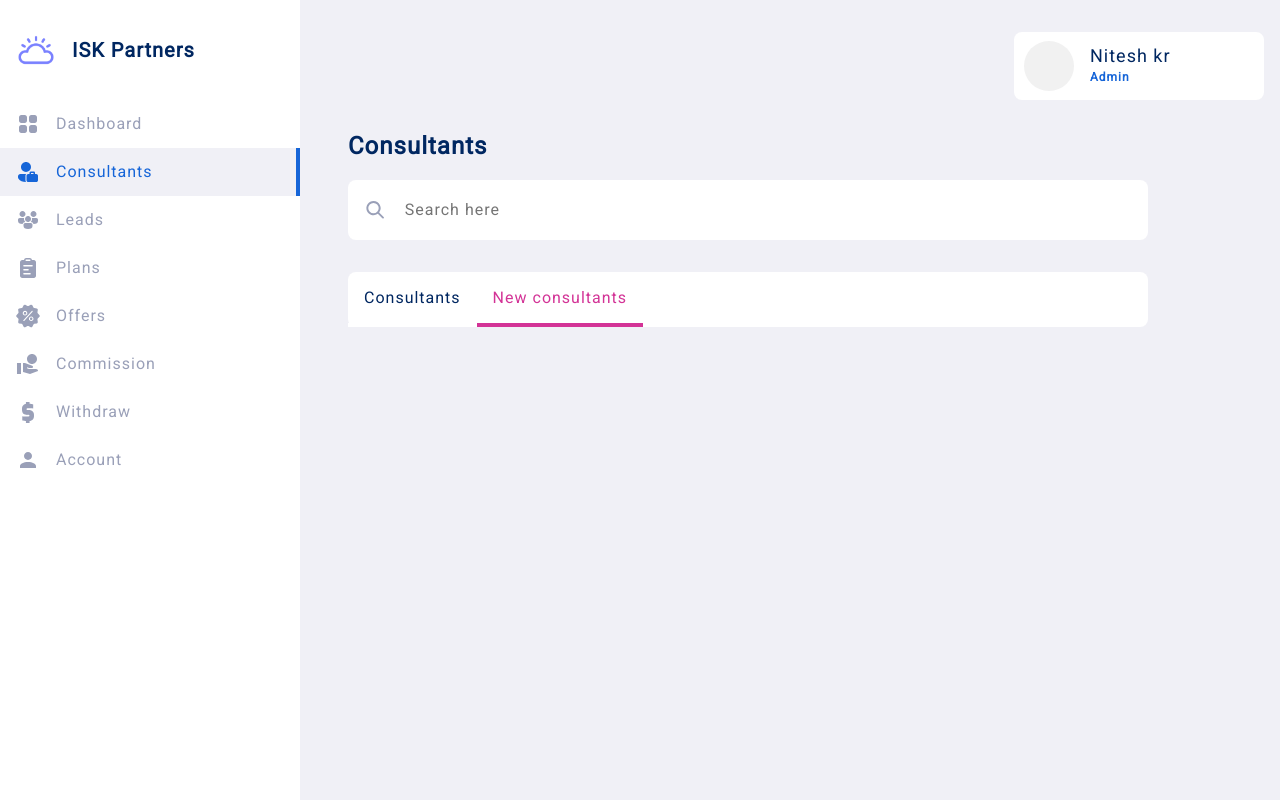
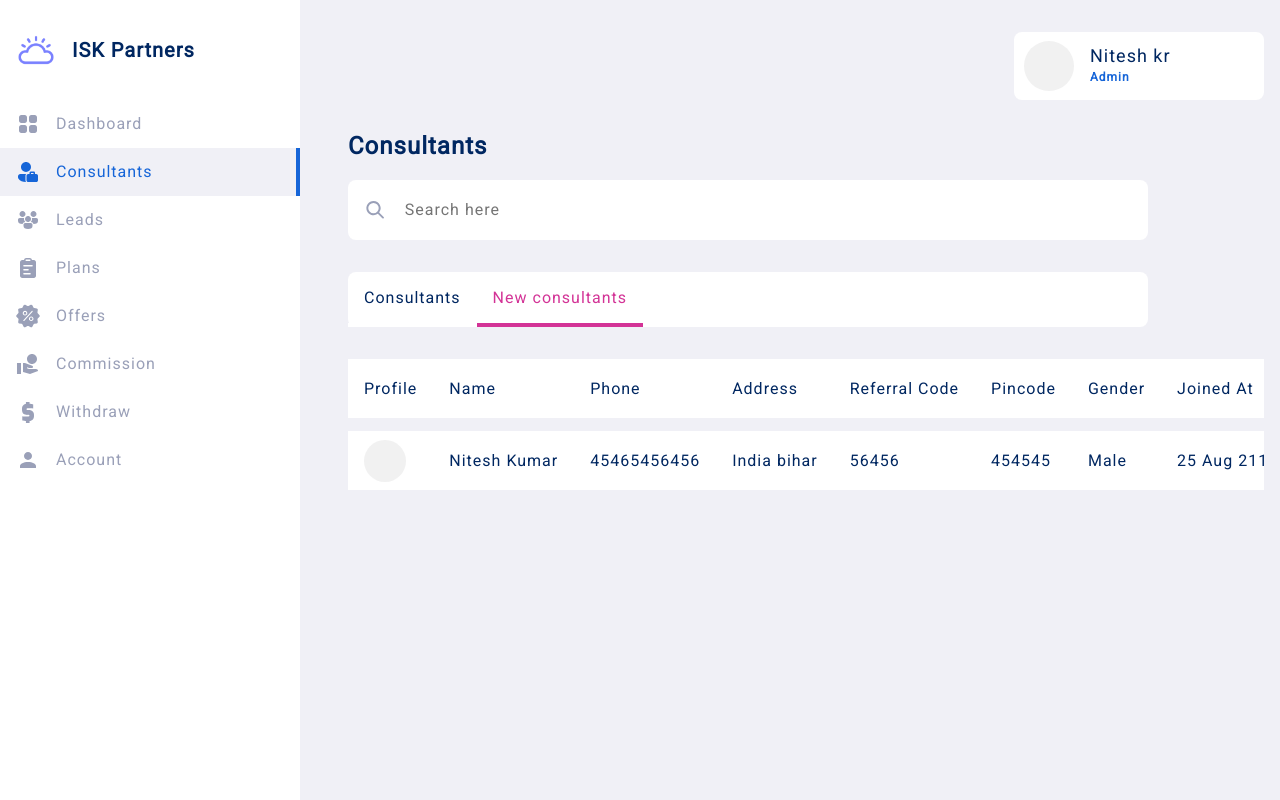
Before and after one commit to nitesh-dev/ITC-Partners-frontend, a Nuxt app: page /admin/consultants in a window 1280 px wide. Both pictures are taken after a click on the element "New consultants". Built offline with nearby package versions, Linux system fonts and the light colour scheme.

Commit message:
consultants page completed

```diff
--- a/assets/styles/dashboard.css
+++ b/assets/styles/dashboard.css
@@ -41,6 +41,7 @@ table th, table td{
     background-color: white;
     text-align: left;
     padding: 0 1rem;
+    white-space: pre;
 }
 
 table tr.spacer td{
@@ -78,3 +79,21 @@ table svg.normal{
 table svg{
     height: 24px;
 }
+
+
+table .chip{
+    padding: 8px 16px;
+    border-radius: 50px;
+    cursor: pointer;
+
+}
+
+table .chip.success{
+    background-color: var(--color-green);
+    color: white;
+}
+
+table .chip.danger{
+    background-color: var(--color-error);
+    color: white;
+}
--- a/pages/admin/consultants.vue
+++ b/pages/admin/consultants.vue
@@ -160,7 +160,46 @@ function onTabChange(index: number) {
         </div>
 
         <div v-else-if="activeTabIndex == 1" class="tab-container">
+            <table>
+                <thead>
+                    <tr>
+                        <th>Profile</th>
+                        <th>Name</th>
+                        <th>Phone</th>
+                        <th>Address</th>
+                        <th>Referral Code</th>
+                        <th>Pincode</th>
+                        <th>Gender</th>
+                        <th>Joined At</th>
+                        <th>Approve</th>
+                        <th>Reject</th>
+                    </tr>
+                </thead>
+                <tbody>
+                    <tr class="spacer">
+                        <td></td>
+                    </tr>
+                    <template v-for="item, index in consultants">
+                        <tr v-if="!item.is_approved">
+                            <td><img src="~/public/images/no_image.png"></td>
+                            <td>{{ item.first }} {{ item.last }}</td>
+                            <td>{{ item.phone }}</td>
+                            <td>{{ item.address }}</td>
+                            <td>{{ item.referral_code }}</td>
+                            <td>{{ item.pincode }}</td>
+                            <td>{{ item.gender }}</td>
+                            <td>{{ dateTimeString(item.datetime) }}</td>
+                            <td>
+                               <span class="chip success">Approve</span>
+                            </td>
+                            <td>
+                               <span class="chip danger">Reject</span>
+                            </td>
+                        </tr>
+                    </template>
 
+                </tbody>
+            </table>
         </div>
 
 
@@ -190,5 +229,4 @@ function onTabChange(index: number) {
     outline: none;
     color: var(--color-on-surface-dark);
 }
-
 </style>
```
